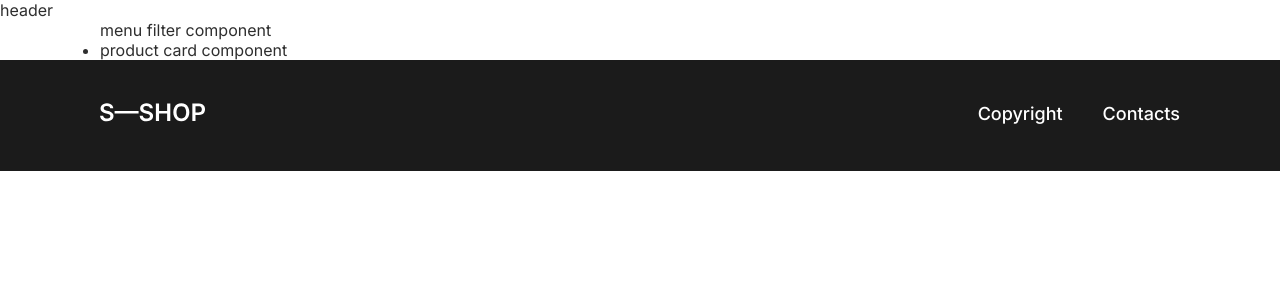
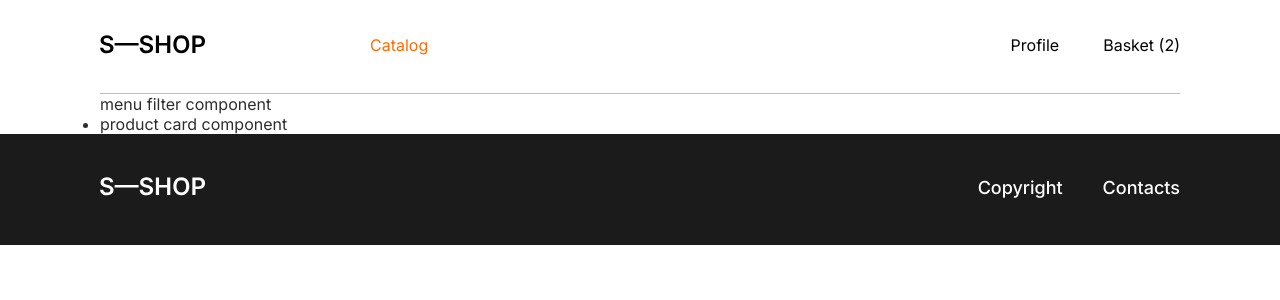
Before and after one commit to SonicFear96/cart-vue, a Vue app: page / in a window 1280 px wide. Shown: the top 300 px of the page. Built offline with nearby package versions, Linux system fonts and the light colour scheme.

Commit message:
feature: header component

```diff
--- a/src/assets/scss/variables/colors.scss
+++ b/src/assets/scss/variables/colors.scss
@@ -4,3 +4,4 @@ $color-white: #ffffff;
 $color-light-black: #2e2e2e;
 $color-orange: #ff6b00;
 $color-grey: #f5f5f5;
+$color-light-gray: #bdbdbd;
--- a/src/components/footer/index.vue
+++ b/src/components/footer/index.vue
@@ -4,7 +4,7 @@
       <div class="footer-component__logo">
         <IconLogo />
       </div>
-      <div class="footer-component__nav">
+      <div class="footer-component__nav-wrapper">
         <a class="footer-component__nav-link" href="#">Copyright</a>
         <a class="footer-component__nav-link" href="#">Contacts</a>
       </div>
@@ -33,8 +33,10 @@ export default {
     justify-content: space-between;
   }
   &__nav {
-    display: flex;
-    gap: 40px;
+    &-wrapper {
+      display: flex;
+      gap: 40px;
+    }
     &-link {
       font-size: $font-size-default;
       font-weight: $font-weight-medium;
--- a/src/components/header/index.vue
+++ b/src/components/header/index.vue
@@ -1,15 +1,88 @@
 <template>
-  <header class="header-component">header</header>
+  <header class="header-component wrapper">
+    <div class="header-component__wrapper">
+      <div class="header-component__left-menu">
+        <div class="header-component__logo">
+          <IconLogo />
+        </div>
+        <div class="header-component__nav-wrapper">
+          <ul class="header-component__nav-list">
+            <li class="header-component__nav-item active">Catalog</li>
+          </ul>
+        </div>
+      </div>
+      <div class="header-component__right-menu">
+        <ul class="header-component__menu-list">
+          <li class="header-component__menu-item">
+            <a class="header-component__link">Profile</a>
+          </li>
+          <li class="header-component__menu-item">
+            <button class="header-component__menu-item-button">
+              Basket (2)
+            </button>
+          </li>
+        </ul>
+      </div>
+    </div>
+  </header>
 </template>
 
 <script>
+import IconLogo from "@/components/icons/logo-icon";
 export default {
   name: "header-component",
+  components: {
+    IconLogo,
+  },
 };
 </script>
 
 <style lang="scss">
 .header-component {
-  //
+  color: $color-black;
+
+  &__wrapper {
+    padding: 35px 0;
+    display: flex;
+    justify-content: space-between;
+    border-bottom: 1px solid $color-light-gray;
+  }
+  &__left-menu,
+  &__right-menu {
+    width: 50%;
+  }
+  &__left-menu {
+    display: flex;
+  }
+  &__right-menu {
+    display: flex;
+    justify-content: flex-end;
+  }
+  &__logo {
+    width: 50%;
+  }
+  &__nav {
+    &-wrapper {
+      width: 50%;
+    }
+    &-list {
+      list-style: none;
+    }
+    &-item {
+      &.active {
+        color: $color-orange;
+      }
+    }
+  }
+  &__menu-list {
+    list-style: none;
+    display: flex;
+    gap: 44px;
+  }
+  &__menu-item {
+    &-button {
+      background: none;
+    }
+  }
 }
 </style>
```
